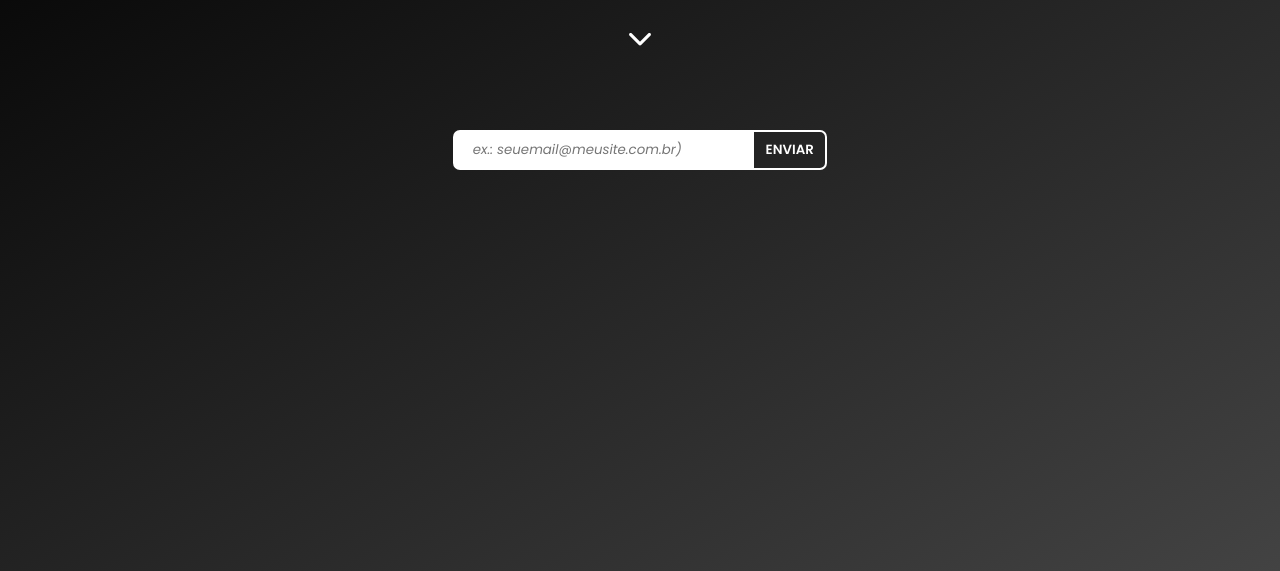
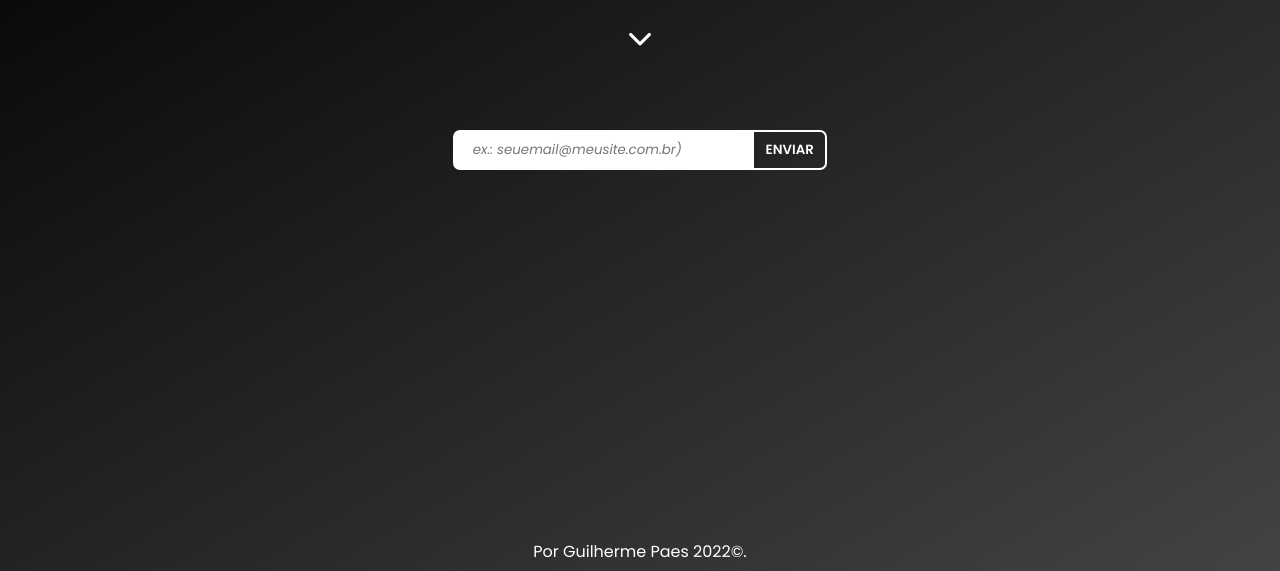
Before and after one commit to guipaex/portfolio, a plain HTML site: page index.html in a window 1280 px wide. Shown: the part 229-800 px from the top of the page. Drawn offline with Linux system fonts and the light colour scheme.

Commit message:
add footer

```diff
--- a/css/style.css
+++ b/css/style.css
@@ -173,9 +173,17 @@ h4{
     border-color:rgba(0,0,0,0);
     background-color: rgba(27, 255, 27);
 }
+#quebra{
+    display: none;
+}
 
-    #quebra{
-        display: none;
+footer{
+    position: absolute;
+    bottom: 0;
+    width: 100%;
+    height: fit-content;
+    text-align: center;
+    margin-bottom: 7px;
     }
 
 /*-------------------------Responsividade------------------------------------*/
--- a/index.html
+++ b/index.html
@@ -72,16 +72,9 @@
 
         </div>
     </main>
-   <!-- <script>
-        function displayAbout(){
-            var arrow = document.getElementById('animation');
-            arrow.classList.toggle('rotate');
-            var display = document.getElementById('bio');
-            display.classList.toggle('active');
-        }-->
     </script>
     <footer>
-
+        Por Guilherme Paes 2022©.
     </footer>
 </body>
 </html>
```
